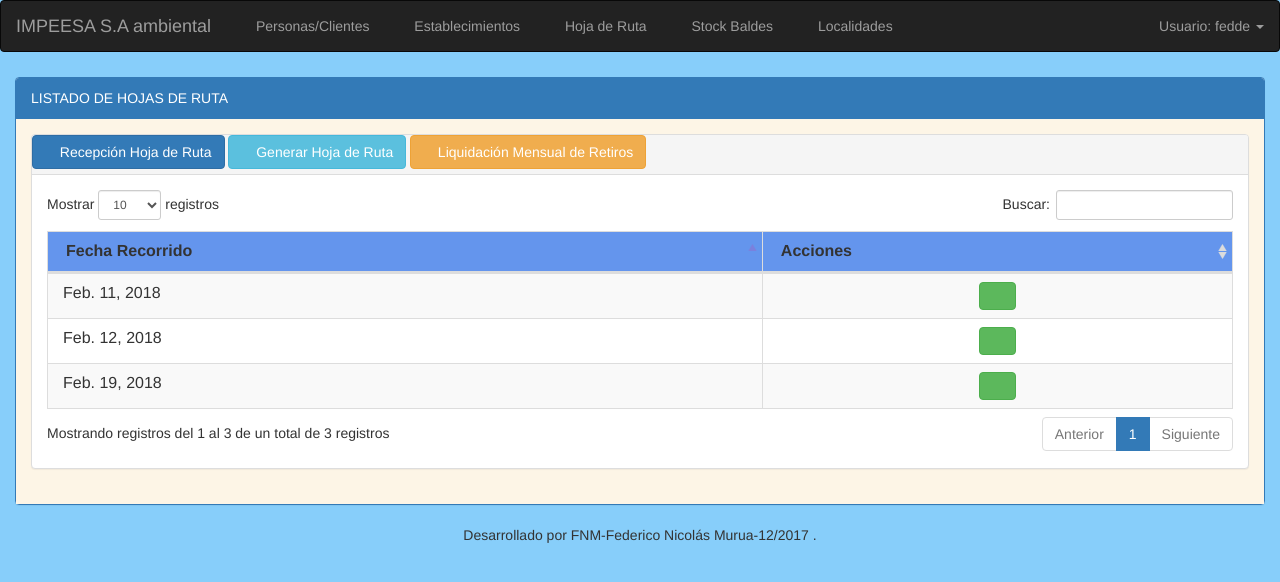
After one commit to feddeMurua/mara_imp, a Django app: a page that uses templates/base/nav.html in a window 1280 px wide. The commit adds this page. Shown: the top 582 px of the page. Run offline with Django 3.2, Linux system fonts and the light colour scheme; a user stored in the database is signed in; data comes from the database, SQL or seed files in the repository; both versions use the stored data as it was after the commit; some libraries are stand-ins or nearby versions; some web fonts are replaced.

Commit message:
90% circuito hoja de ruta

```diff
--- a/estaticos/js/logica_tabla.js
+++ b/estaticos/js/logica_tabla.js
@@ -9,6 +9,7 @@ $(document).ready(function() {
 
   //DataTable
   var table = $('#table-list').DataTable({
+    "bSearchable":true,
     "language": {
     	"sProcessing":     "Procesando...",
     	"sLengthMenu":     "Mostrar _MENU_ registros",
@@ -40,9 +41,7 @@ $(document).ready(function() {
      var that = this;
      $( 'input', this.footer() ).on( 'keyup change', function () {
          if ( that.search() !== this.value ) {
-             that
-                 .search( this.value )
-                 .draw();
+             that.search( this.value ).draw();
          }
   } );
  } );
--- a/modulo_I/templates/hojaRuta/baldes_utilizados/baldeutilizado_listado.html
+++ b/modulo_I/templates/hojaRuta/baldes_utilizados/baldeutilizado_listado.html
@@ -6,7 +6,7 @@
 {% endblock %}
 
 {% block panel-heading-tabla %}
-  <a href="{% url 'hojaRuta:listado_hojas_de_ruta' %}" data-toggle="tooltip" title="Volver"><i class="fa fa-arrow-left pull-right" style="font-size: 35px;padding-right:2px;"></i></a>
+  <a href="{% url 'hojaRuta:listado_hojas_de_ruta' hoja_ruta.year hoja_ruta.month hoja_ruta.day %}" data-toggle="tooltip" title="Volver"><i class="fa fa-arrow-left pull-right" style="font-size: 35px;padding-right:2px;"></i></a>
 {% endblock %}
 
 {% block thead-tabla %}
--- a/modulo_I/templates/hojaRuta/hojaruta_form.html
+++ b/modulo_I/templates/hojaRuta/hojaruta_form.html
@@ -71,7 +71,7 @@
 
 
 {% block url-cancelar %}
-  {% url 'hojaRuta:listado_hojas_de_ruta' %}
+  {% url 'hojaRuta:listado_general' %}
 {% endblock %}
 
 
--- /dev/null
+++ b/modulo_I/templates/hojaRuta/hojaruta_listado_general.html
@@ -0,0 +1,36 @@
+{% extends "base/base_listado.html" %}
+{% load staticfiles %}
+
+{% block panel-heading %}
+  LISTADO DE HOJAS DE RUTA
+{% endblock %}
+
+{% block panel-heading-tabla %}
+  <a href="{% url 'hojaRuta:alta_modif_hoja_ruta' %}" class="btn btn-primary"><i class="fa fa-plus"></i> Recepción Hoja de Ruta </a>
+  <a href="{% url 'hojaRuta:generar_hoja_ruta' %}" class="btn btn-info"><i class="fa fa-file-text"></i> Generar Hoja de Ruta </a>
+  {% now "m" as numero_mes %}
+  <a href="{% url 'hojaRuta:liquidacion_pdf' mes=numero_mes %}" class="btn btn-warning" target="_blank"><i class="fa fa-book"></i> Liquidación Mensual de Retiros </a>
+{% endblock %}
+
+
+{% block thead-tabla %}
+  <thead>
+  <tr style="background:#6495ED;">
+      <th >Fecha Recorrido</th>
+      <th>Acciones</th>
+  </tr>
+  </thead>
+{% endblock %}
+
+{% block tbody-tabla %}
+  <tbody>
+    {% for hoja_ruta in listado_general %}
+        <tr>
+            <td style="padding-left:15px;">{{ hoja_ruta.fecha_recorrido }}</td>
+            <td align="center">
+               <a class="btn btn-success" data-toggle="tooltip" title="Registros" href="{% url 'hojaRuta:listado_hojas_de_ruta' hoja_ruta.fecha_recorrido.year hoja_ruta.fecha_recorrido.month hoja_ruta.fecha_recorrido.day %}"><em class="fa fa-list"></em></a>
+            </td>
+        </tr>
+    {% endfor %}
+  </tbody>
+{% endblock %}
--- a/modulo_I/urls_hojaRuta.py
+++ b/modulo_I/urls_hojaRuta.py
@@ -3,7 +3,8 @@ from django.contrib import admin
 from .views import *
 
 urlpatterns = [
-    url(r'^listado/hojas_de_ruta/$', listado_hojas_de_ruta, name="listado_hojas_de_ruta"),
+    url(r'^listado/hojas_de_ruta/(?P<anio>\d+)/(?P<mes>\d+)/(?P<dia>\d+)/$', listado_hojas_de_ruta, name="listado_hojas_de_ruta"),
+    url(r'^listado/general/hojas_de_ruta/$', listado_general_hojas_de_ruta, name="listado_general"),
     url(r'^alta/hoja_ruta/$', alta_modif_hoja_ruta, name="alta_modif_hoja_ruta"),
     url(r'^baja/hoja_ruta/$', baja_hoja_ruta, name="baja_hoja_ruta"),
     url(r'^generar/hoja_ruta/$', generar_hoja_ruta, name="generar_hoja_ruta"),
--- a/modulo_I/views.py
+++ b/modulo_I/views.py
@@ -300,9 +300,17 @@ def baja_balde(request):
 HOJAS DE RUTA
 '''
 
+
 @login_required
-def listado_hojas_de_ruta(request):
-    listado_hojas_de_ruta = HojaRuta.objects.all()
+def listado_general_hojas_de_ruta(request):
+    listado_general = HojaRuta.objects.values('fecha_recorrido').distinct()
+    return render(request, 'hojaRuta/hojaruta_listado_general.html', {'listado_general': listado_general})
+
+
+@login_required
+def listado_hojas_de_ruta(request, anio, mes, dia):
+    fecha_recorrido = datetime.date(int(anio), int(mes), int(dia))
+    listado_hojas_de_ruta = HojaRuta.objects.filter(fecha_recorrido=fecha_recorrido)
     return render(request, 'hojaRuta/hojaruta_listado.html', {'listado_hojas_de_ruta': listado_hojas_de_ruta})
 
 
@@ -315,7 +323,7 @@ def alta_modif_hoja_ruta(request):
         if hojaruta_form.is_valid():
             hoja_ruta = hojaruta_form.save()
             carga_baldes(request, hoja_ruta)
-            return redirect('hojaRuta:listado_hojas_de_ruta')
+            return redirect('hojaRuta:listado_general')
     else:
         if 'baldes_utilizados' in request.session:
             del request.session['baldes_utilizados']
@@ -333,7 +341,10 @@ BALDES UTILIZADOS
 @login_required
 def listado_baldes_utilizados(request, id_hoja):
     listado_baldes = BaldeUtilizado.objects.filter(hoja_ruta__id=id_hoja)
-    return render(request, 'hojaRuta/baldes_utilizados/baldeutilizado_listado.html', {'listado_baldes': listado_baldes, 'id_hoja':id_hoja})
+    balde_utilizado = listado_baldes.first()
+    hoja_ruta = datetime.date(balde_utilizado.hoja_ruta.fecha_recorrido.year,balde_utilizado.hoja_ruta.fecha_recorrido.month,balde_utilizado.hoja_ruta.fecha_recorrido.day) # solo importa la fecha de recorrido (todas son iguales)
+    return render(request, 'hojaRuta/baldes_utilizados/baldeutilizado_listado.html', {'listado_baldes': listado_baldes, 'id_hoja':id_hoja, 'hoja_ruta':hoja_ruta})
+
 
 
 #MODIFICACION EN EL LISTADO DE BALDES
--- a/templates/base/nav.html
+++ b/templates/base/nav.html
@@ -6,7 +6,7 @@
     <ul class="nav navbar-nav">
       <li><a href="{% url 'personas:listado_personas' %}"><i class="fa fa-group"></i> Personas/Clientes</a></li>
       <li><a href="{% url 'generadores:listado_generadores' %}"><i class="fa fa-building"></i> Establecimientos</a><li>
-      <li><a href="{% url 'hojaRuta:listado_hojas_de_ruta' %}"><i class="fa fa-truck"></i> Hoja de Ruta</a><li>
+      <li><a href="{% url 'hojaRuta:listado_general' %}"><i class="fa fa-truck"></i> Hoja de Ruta</a><li>
       <li><a href="{% url 'baldes:listado_baldes' %}"><i class="fa fa-bar-chart-o"></i> Stock Baldes</a><li>
       <li><a href="{% url 'localidades:listado_localidades' %}"><i class="fa fa-institution"></i> Localidades</a><li>
     </ul>
```
Also changed, not shown: modulo_I/templates/hojaRuta/hojaruta_impresion.html (+1 -14 lines), modulo_I/templates/hojaRuta/hojaruta_listado.html (+2 -5 lines), db.sqlite3.
